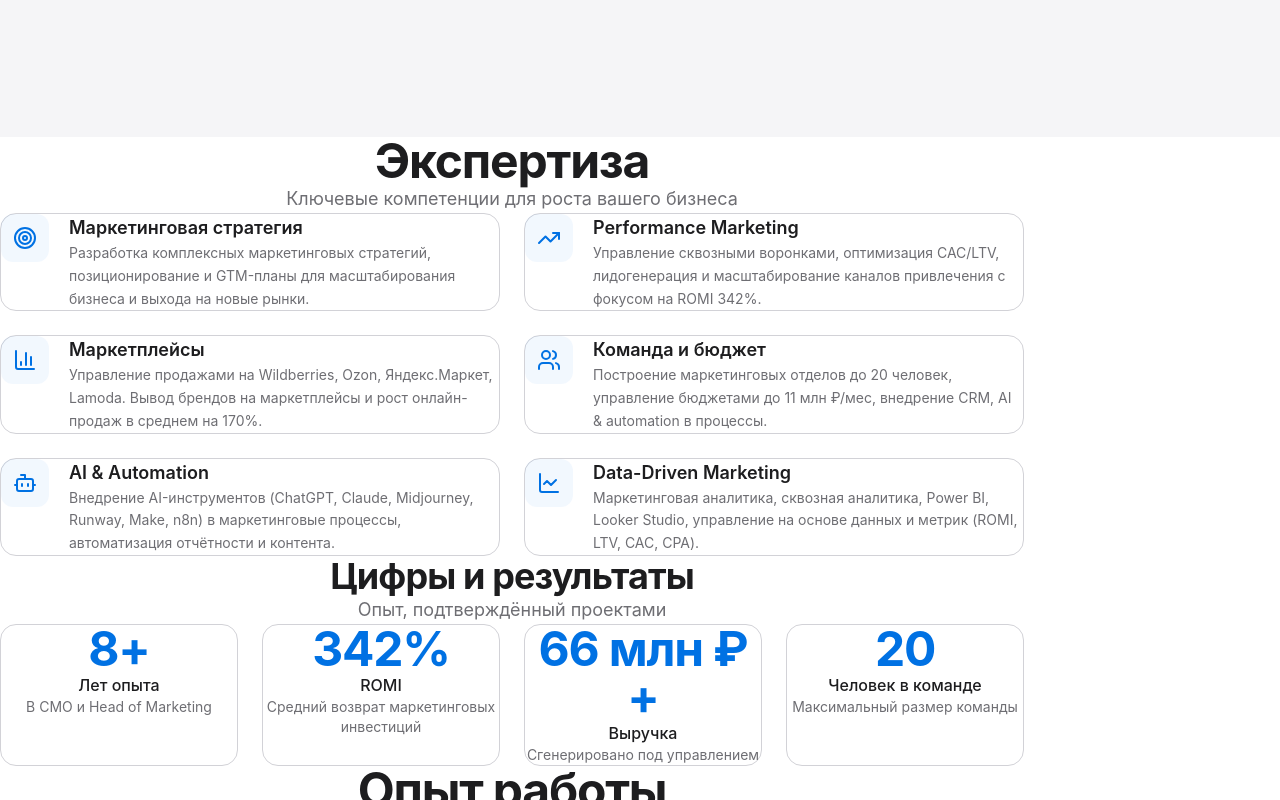
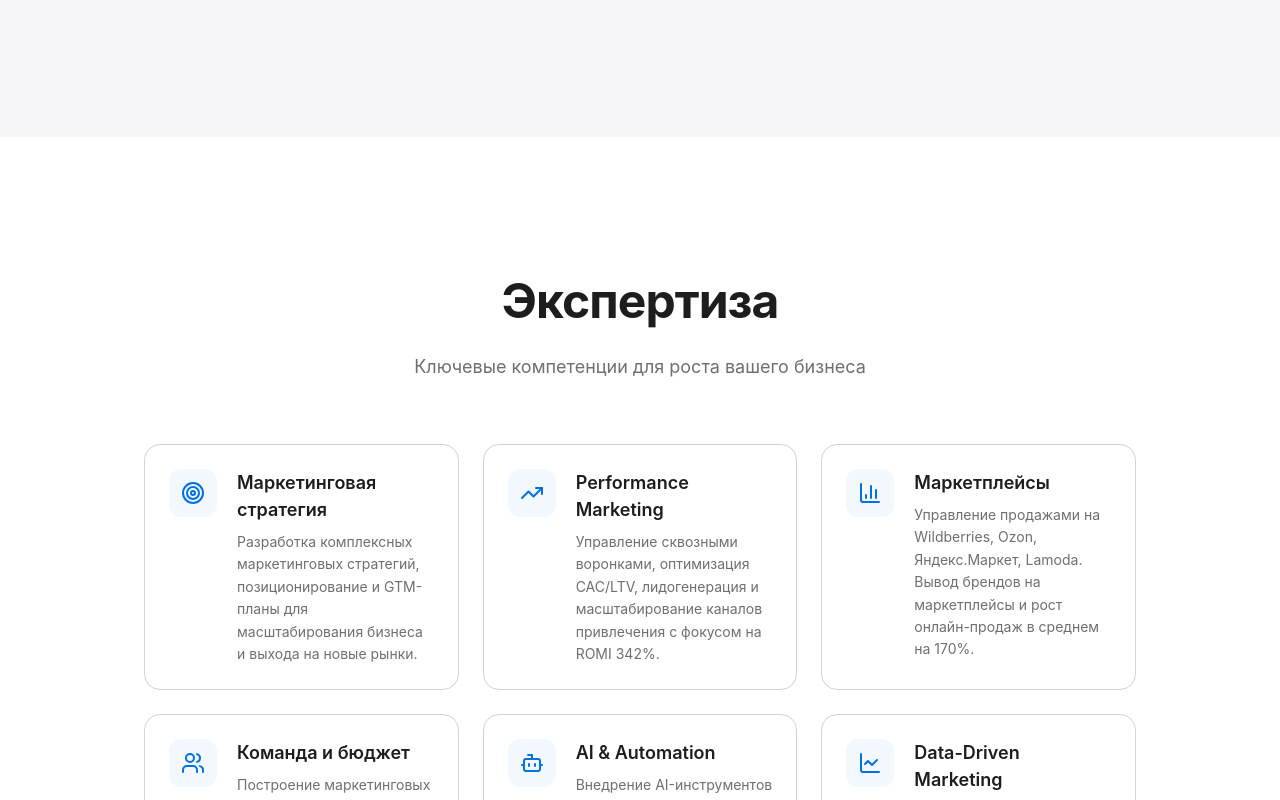
Before and after one commit to Nosferatu48/cmo-landing, a Next.js app: page / in a window 1280 px wide. Shown: the part 720-1520 px from the top of the page. Built offline with nearby package versions, Linux system fonts and the light colour scheme.

Commit message:
expertise-section.tsx

```diff
--- a/components/expertise-section.tsx
+++ b/components/expertise-section.tsx
@@ -14,34 +14,29 @@ const iconMap: Record<string, React.ElementType> = {
 
 export function ExpertiseSection() {
   return (
-    <section className="py-32 sm:py-40">
-      <div className="mx-auto max-w-5xl px-4">
-        <div className="text-center">
-          <h2 className="text-4xl font-bold tracking-tight text-[#1d1d1f] sm:text-5xl">
+    <section style={{ padding: "128px 0" }}>
+      <div style={{ maxWidth: "1024px", margin: "0 auto", padding: "0 16px" }}>
+        <div style={{ textAlign: "center" }}>
+          <h2 style={{ fontSize: "clamp(2rem, 4vw, 3rem)", fontWeight: 700, letterSpacing: "-0.02em", color: "#1d1d1f", margin: 0 }}>
             Экспертиза
           </h2>
-          <p className="mt-4 text-lg text-[#6e6e73]">
+          <p style={{ marginTop: "16px", fontSize: "1.125rem", color: "#6e6e73" }}>
             Ключевые компетенции для роста вашего бизнеса
           </p>
         </div>
 
-        <div className="mt-16 grid gap-6 sm:grid-cols-2">
+        <div style={{ marginTop: "64px", display: "grid", gap: "24px", gridTemplateColumns: "repeat(auto-fit, minmax(300px, 1fr))" }}>
           {expertiseAreas.map((area) => {
             const Icon = iconMap[area.icon];
             return (
-              <div
-                key={area.title}
-                className="rounded-2xl border border-[#d2d2d7] p-6 transition-all hover:shadow-sm"
-              >
-                <div className="flex items-start gap-5">
-                  <div className="flex h-12 w-12 shrink-0 items-center justify-center rounded-xl bg-[#0071e3]/5 text-[#0071e3]">
-                    {Icon && <Icon className="h-6 w-6" />}
+              <div key={area.title} style={{ borderRadius: "16px", border: "1px solid #d2d2d7", padding: "24px", transition: "box-shadow 0.2s" }}>
+                <div style={{ display: "flex", gap: "20px", alignItems: "flex-start" }}>
+                  <div style={{ width: "48px", height: "48px", display: "flex", alignItems: "center", justifyContent: "center", borderRadius: "12px", backgroundColor: "rgba(0,113,227,0.05)", color: "#0071e3", flexShrink: 0 }}>
+                    {Icon && <Icon size={24} />}
                   </div>
                   <div>
-                    <h3 className="text-lg font-semibold text-[#1d1d1f]">{area.title}</h3>
-                    <p className="mt-2 text-sm leading-relaxed text-[#6e6e73]">
-                      {area.description}
-                    </p>
+                    <h3 style={{ fontSize: "1.125rem", fontWeight: 600, color: "#1d1d1f", margin: 0 }}>{area.title}</h3>
+                    <p style={{ marginTop: "8px", fontSize: "0.875rem", lineHeight: 1.6, color: "#6e6e73" }}>{area.description}</p>
                   </div>
                 </div>
               </div>
@@ -49,26 +44,23 @@ export function ExpertiseSection() {
           })}
         </div>
 
-        <div className="mt-24 text-center">
-          <h3 className="text-3xl font-bold tracking-tight text-[#1d1d1f] sm:text-4xl">
+        <div style={{ marginTop: "96px", textAlign: "center" }}>
+          <h3 style={{ fontSize: "clamp(1.5rem, 3vw, 2.25rem)", fontWeight: 700, letterSpacing: "-0.02em", color: "#1d1d1f", margin: 0 }}>
             Цифры и результаты
           </h3>
-          <p className="mt-3 text-lg text-[#6e6e73]">
+          <p style={{ marginTop: "12px", fontSize: "1.125rem", color: "#6e6e73" }}>
             Опыт, подтверждённый проектами
           </p>
         </div>
 
-        <div className="mt-12 grid gap-6 sm:grid-cols-2 lg:grid-cols-4">
+        <div style={{ marginTop: "48px", display: "grid", gap: "24px", gridTemplateColumns: "repeat(auto-fit, minmax(200px, 1fr))" }}>
           {achievements.map((stat) => (
-            <div
-              key={stat.label}
-              className="rounded-2xl border border-[#d2d2d7] p-8 text-center transition-all hover:shadow-sm"
-            >
-              <p className="text-4xl font-bold tracking-tight text-[#0071e3] sm:text-5xl">
+            <div key={stat.label} style={{ borderRadius: "16px", border: "1px solid #d2d2d7", padding: "32px", textAlign: "center", transition: "box-shadow 0.2s" }}>
+              <p style={{ fontSize: "clamp(2rem, 3vw, 3rem)", fontWeight: 700, letterSpacing: "-0.02em", color: "#0071e3", margin: 0 }}>
                 {stat.value}
               </p>
-              <p className="mt-3 text-base font-medium text-[#1d1d1f]">{stat.label}</p>
-              <p className="mt-1 text-sm text-[#6e6e73]">{stat.description}</p>
+              <p style={{ marginTop: "12px", fontSize: "1rem", fontWeight: 500, color: "#1d1d1f" }}>{stat.label}</p>
+              <p style={{ marginTop: "4px", fontSize: "0.875rem", color: "#6e6e73" }}>{stat.description}</p>
             </div>
           ))}
         </div>
```
